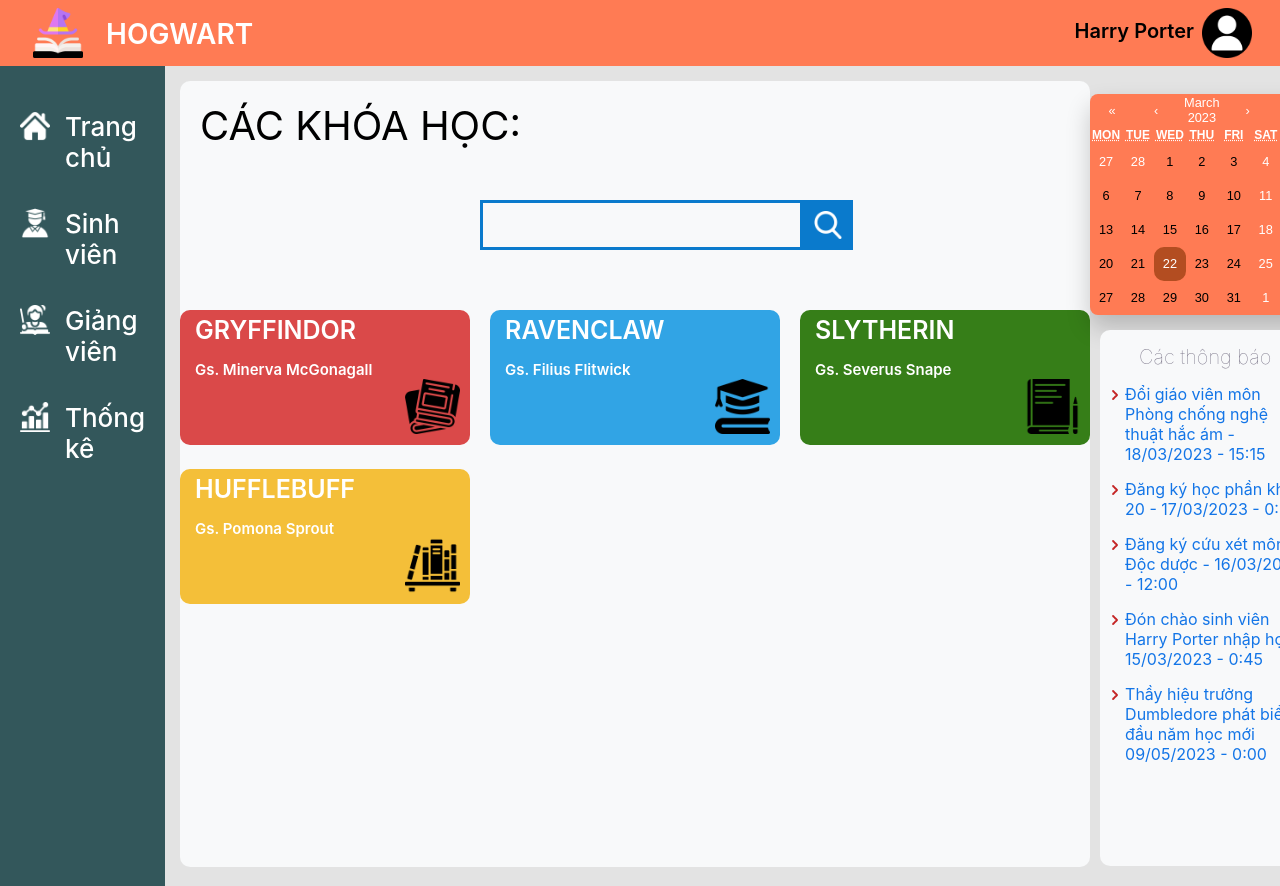
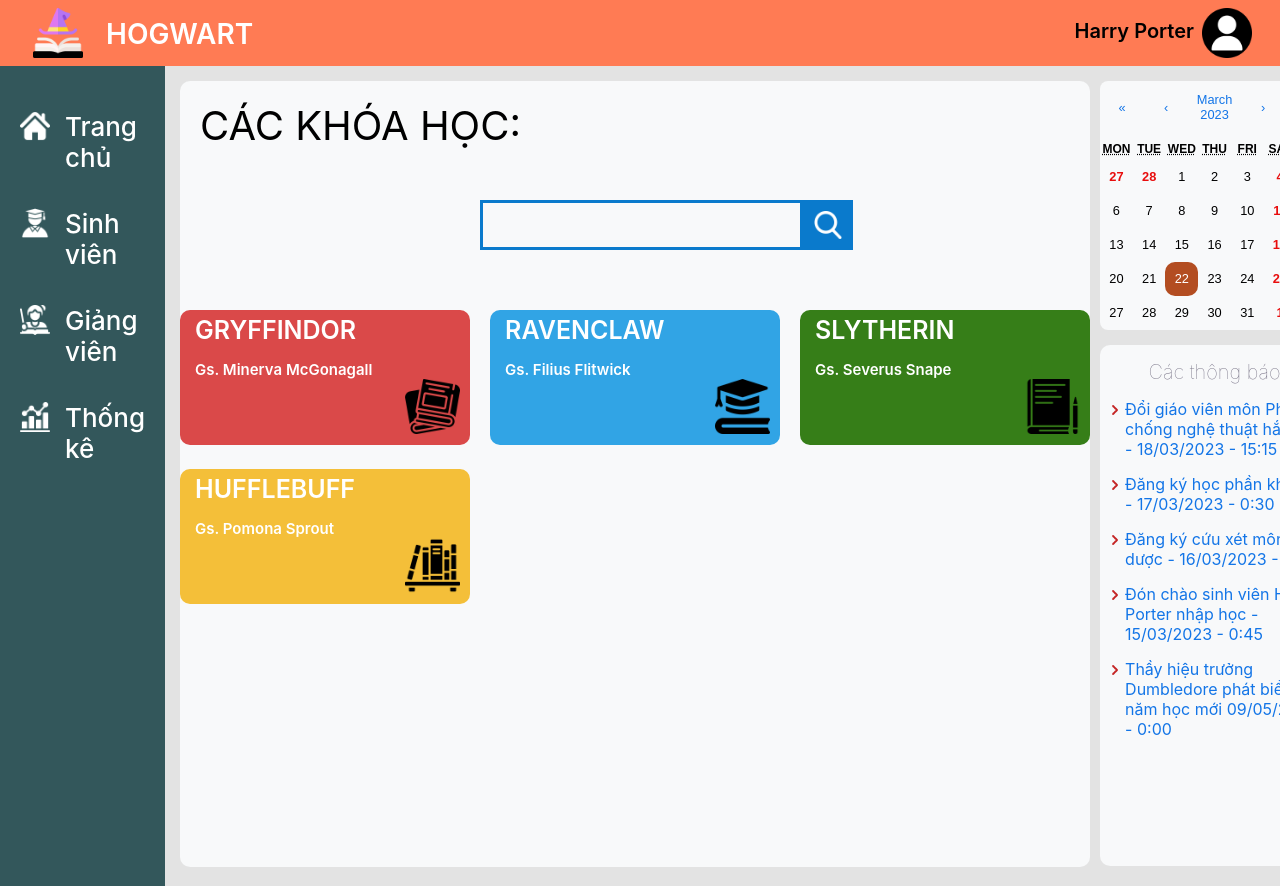
Before and after one commit to DuyTruong-237/nt114_fe, a React (Create React App) app: page / in a window 1280 px wide. Shown: the top 886 px of the page. Built offline with nearby package versions, Linux system fonts and the light colour scheme.

Commit message:
Update#7
Change format file

```diff
--- a/src/App.css
+++ b/src/App.css
@@ -23,6 +23,6 @@
 .Right-Cont {
   display: flex;
   flex-direction: column;
-  justify-content: end;
   width: 20%;
+  height: 100%;
 }
--- a/src/App.js
+++ b/src/App.js
@@ -3,31 +3,16 @@
 
 import TopHeader from './components/top_header/TopHeader';
 import SideBar from './components/side_bar/SideBar';
-import Calendar from  './components/calendar/Calendar'
+import Calendar from  './components/calendar/calendar';
 import Notification from './components/notification/Notification';
 import MainContent from './components/content/MainContent';
+import Home from './screen/Home/Home';
 
 function App() {
   return (
 
     <div className='app_js'>
-      <div className='Header'>
-        <TopHeader/>
-      </div>
-      <div className='Body'>
-        <div className='SideBar'>
-          <SideBar/>
-        </div>
-        <div className='Main-Content'>
-          <MainContent/>
-        </div>
-        <div className='Right-Cont'>
-          <Calendar/>
-          <Notification/>
-        </div>
-      </div>
-
-
+      <Home/>
     </div>
 
 
--- a/src/components/calendar/Calendar.css
+++ b/src/components/calendar/Calendar.css
@@ -11,7 +11,7 @@
   .times button {
     display: block;
     background-color: #ebdb48;
-    color: white;
+    color: #1375E7;
     margin-top: 5px;
   }
 
@@ -35,7 +35,7 @@
     align-items: center;
     justify-content: center;
     font-size: calc(10px + 2vmin);
-    color: white;
+    color: #1375E7;
   }
 
   .App-link {
@@ -48,18 +48,18 @@
 
 
   .react-calendar {
-    width: 100%;
-    max-width: 100%;
-    background-color:#ff7b54;
-    color: white;
+    width: 94%;
+    margin: 15px 10px 0px;
+    background-color:#F8F9FA;
+    color: #1375E7;
     border-radius: 8px;
-    box-shadow: 0 12px 24px rgba(0, 0, 0, 0.2);
+    /* box-shadow: 0 12px 24px rgba(0, 0, 0, 0.2); */
     font-family: Arial, Helvetica, sans-serif;
-    line-height: 1.125em;
+    line-height: 1.25em;
    }
 
    .react-calendar__navigation button {
-    color: white;
+    color: #1375E7;
     min-width: 4px;
     background:none;
     font-size: 0.8em;
@@ -98,12 +98,12 @@
   }
   .react-calendar__navigation {
     display: flex;
-    height: 1%;
-    /* margin-bottom: 1em; */
+    text-size-adjust: 10px;
+    margin-bottom: 1em;
   }
   .react-calendar__navigation button {
     min-width: 44px;
-    /* background: none; */
+    margin-top: 10px;
   }
   .react-calendar__navigation button:enabled:hover,
   .react-calendar__navigation button:enabled:focus {
@@ -117,6 +117,7 @@
     text-transform: uppercase;
     font-weight: bold;
     font-size: 0.75em;
+    color: #000;
   }
   .react-calendar__month-view__weekdays__weekday {
     padding: 0em;
@@ -131,10 +132,13 @@
   }
   .react-calendar__month-view__days__day--weekend {
     /* color: #d10000; */
-    color: white;
+    color: #e80d0d;
+    font-weight: bold;
   }
   .react-calendar__month-view__days__day--neighboringMonth {
-    color: white;
+    color: #e80d0d;
+    font-weight: bold;
+
   }
   .react-calendar__year-view .react-calendar__tile,
   .react-calendar__decade-view .react-calendar__tile,
--- a/src/components/content/MainContent.css
+++ b/src/components/content/MainContent.css
@@ -1,6 +1,3 @@
-.MainContent {
-
-}
 .MainContent_Title {
     font-size: 40px;
     font-weight: 400;
@@ -77,3 +74,12 @@
     height: 55px;
     margin-right: 10px;
 }
+/* @media only screen and (max-width: 600px) {
+
+    .Courses_Wrapper {
+        display: grid;
+        grid-template: auto/ auto auto;
+        column-gap: 20px;
+        justify-content: center;
+    }
+} */
--- a/src/components/notification/Notification.css
+++ b/src/components/notification/Notification.css
@@ -1,6 +1,6 @@
 .Notification-wrapper {
     background-color: #F8F9FA;
-    height: 67%;
+    height: 100%;
     width: 94%;
     border-radius: 10px;
     margin: 15px 10px 0px;
--- /dev/null
+++ b/src/screen/Home/Home.css
@@ -0,0 +1,28 @@
+.homeScreen_js{
+    height: 100%;
+  }
+  .Body {
+    height: 100%;
+    display: flex;
+    flex-basis: 15%;
+    justify-content: space-between;
+    flex-grow: 1;
+  }
+  .SideBar {
+    height: 100%;
+
+  }
+  .Main-Content {
+    flex-grow: 3;
+    background-color: #F8F9FA;
+    border-radius: 10px;
+    margin: 15px 0px 15px 15px;
+    height: 98%;
+    padding-bottom: 2px;
+  }
+  .Right-Cont {
+    display: flex;
+    flex-direction: column;
+    width: 20%;
+    height: 100%;
+  }
--- /dev/null
+++ b/src/screen/Home/Home.jsx
@@ -0,0 +1,31 @@
+import React from 'react'
+import TopHeader from '../../components/top_header/TopHeader';
+import SideBar from '../../components/side_bar/SideBar';
+import Calendar from  '../../components/calendar/calendar';
+import Notification from '../../components/notification/Notification';
+import MainContent from '../../components/content/MainContent';
+import './Home.css';
+
+export default function Home() {
+  return (
+    <div className='homeScreen_js'>
+      <div className='Header'>
+        <TopHeader/>
+      </div>
+      <div className='Body'>
+        <div className='SideBar'>
+          <SideBar/>
+        </div>
+        <div className='Main-Content'>
+          <MainContent/>
+        </div>
+        <div className='Right-Cont'>
+          <Calendar/>
+          <Notification/>
+        </div>
+      </div>
+
+
+    </div>
+  )
+}
```
